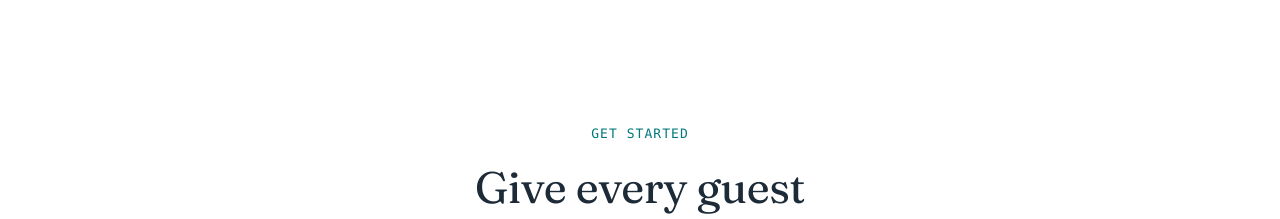
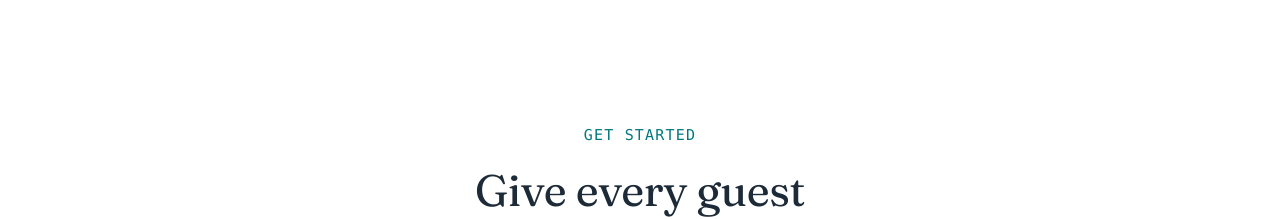
Before and after one commit to abdulrhhkahn/SaraiOS, a Next.js app: page / in a window 1280 px wide. Shown: the part 7040-7259 px from the top of the page. Built offline with nearby package versions, Linux system fonts and the light colour scheme; no server answers.

Commit message:
Add files via upload

```diff
--- a/components/layout/Footer.tsx
+++ b/components/layout/Footer.tsx
@@ -46,7 +46,7 @@ export function Footer() {
           className="pointer-events-none absolute inset-x-0 top-40 -z-10 h-[520px] bg-[radial-gradient(60%_60%_at_50%_40%,var(--linen-2),transparent)]"
         />
         <Container className="text-center">
-          <p className="font-mono text-[0.8125rem] tracking-[0.08em] text-cta uppercase">Get started</p>
+          <p className="font-mono text-[0.9375rem] tracking-[0.08em] text-cta uppercase">Get started</p>
           <h2 id="footer-cta" className="mx-auto mt-5 max-w-[16ch] heading-section text-balance text-subheading">
             Give every guest a smarter stay.
           </h2>
```
